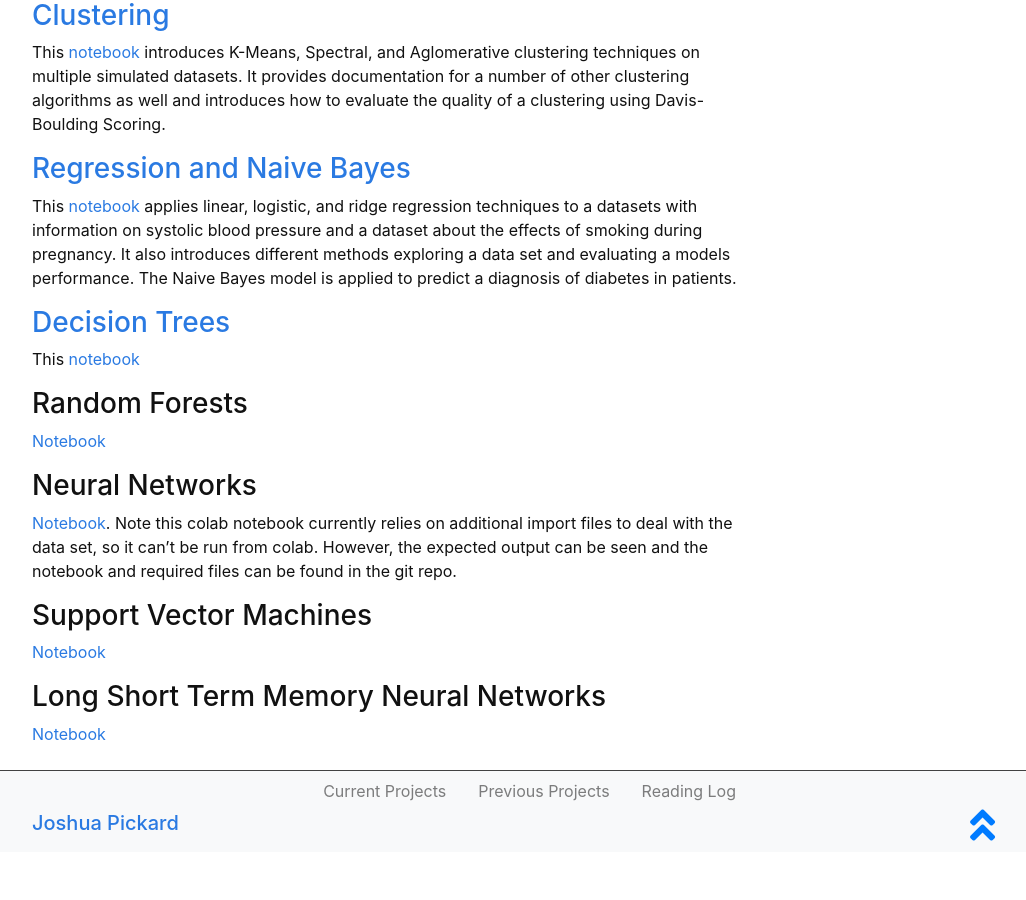
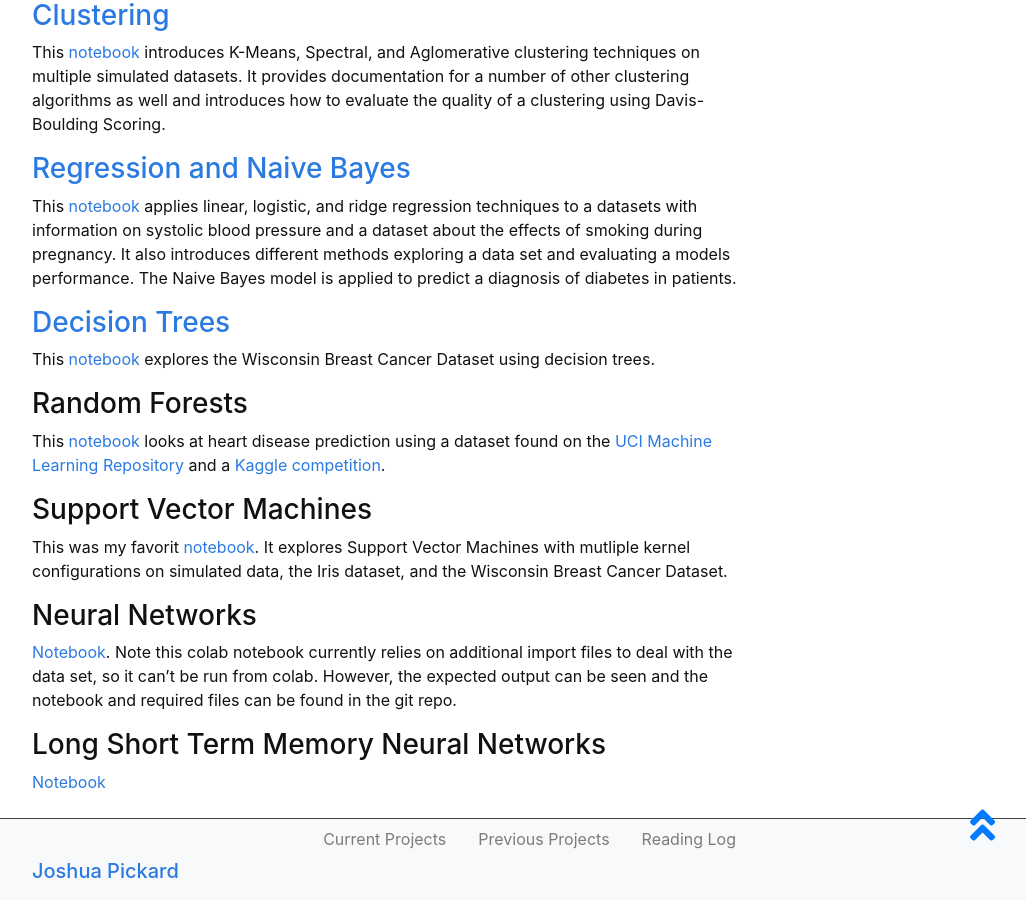
Before and after one commit to Jpickard1/jpickard1.github.io, a Jekyll site: the page built from content/previous_projects/MIDAS.md, in a window 1280 px wide and 900 px high, scrolled down 999 px. Shown: the whole window, without its empty margins (248-1274 px from the left). Built offline with Jekyll 4.4.1, drawn with Linux system fonts in a browser that asks for light colours; before the commit the page ends 1851 px from its top, so only the background shows below that.

Commit message:
Update MIDAS.md

```diff
--- a/content/previous_projects/MIDAS.md
+++ b/content/previous_projects/MIDAS.md
@@ -23,20 +23,20 @@ This [notebook](https://drive.google.com/file/d/1pW0dWgiDtyRJ2tjcXWl8F7MqUlm4kQW
 
 ### [Decision Trees](https://drive.google.com/file/d/1O4I8vNNR6inoTpIkDw521ELJQ8mtCfat/view?usp=sharing)
 
-This [notebook](https://drive.google.com/file/d/1O4I8vNNR6inoTpIkDw521ELJQ8mtCfat/view?usp=sharing)
+This [notebook](https://drive.google.com/file/d/1O4I8vNNR6inoTpIkDw521ELJQ8mtCfat/view?usp=sharing) explores the Wisconsin Breast Cancer Dataset using decision trees.
 
 ### Random Forests
 
-[Notebook](https://drive.google.com/file/d/1ucz5SvcncT3A9qWIBjOx8EPl4o1G0Zfy/view?usp=sharing)
+This [notebook](https://drive.google.com/file/d/1ucz5SvcncT3A9qWIBjOx8EPl4o1G0Zfy/view?usp=sharing) looks at heart disease prediction using a dataset found on the [UCI Machine Learning Repository](https://archive.ics.uci.edu/ml/datasets/heart%2BDisease) and a [Kaggle competition](https://www.kaggle.com/shahirzain/heart-disease-prediction).
+
+### Support Vector Machines
+
+This was my favorit [notebook](https://drive.google.com/file/d/1w_kQ0zBKiPyMsFZNLDhkiz1acR7YLM84/view?usp=sharing). It explores Support Vector Machines with mutliple kernel configurations on simulated data, the Iris dataset, and the Wisconsin Breast Cancer Dataset.
 
 ### Neural Networks
 
 [Notebook](https://drive.google.com/file/d/1C9DwJtgmznNoGTZB8uupWbKjgD_5TQIq/view?usp=sharing). Note this colab notebook currently relies on additional import files to deal with the data set, so it can't be run from colab. However, the expected output can be seen and the notebook and required files can be found in the git repo.
 
-### Support Vector Machines
-
-[Notebook](https://drive.google.com/file/d/1w_kQ0zBKiPyMsFZNLDhkiz1acR7YLM84/view?usp=sharing)
-
 ### Long Short Term Memory Neural Networks
 
 [Notebook](https://drive.google.com/file/d/1PAYOQCvOJzn4X4MgiuWOPW7dk4fbXBu1/view?usp=sharing)
```
